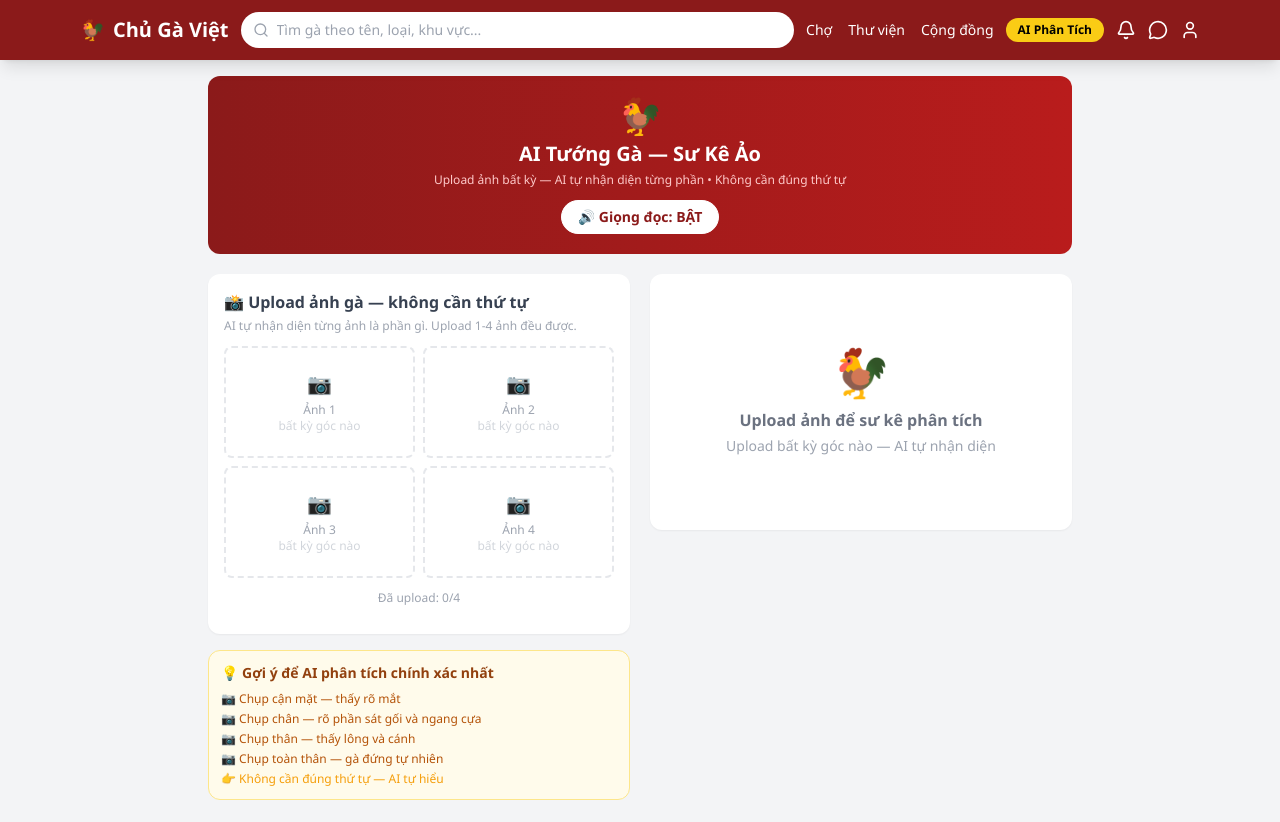
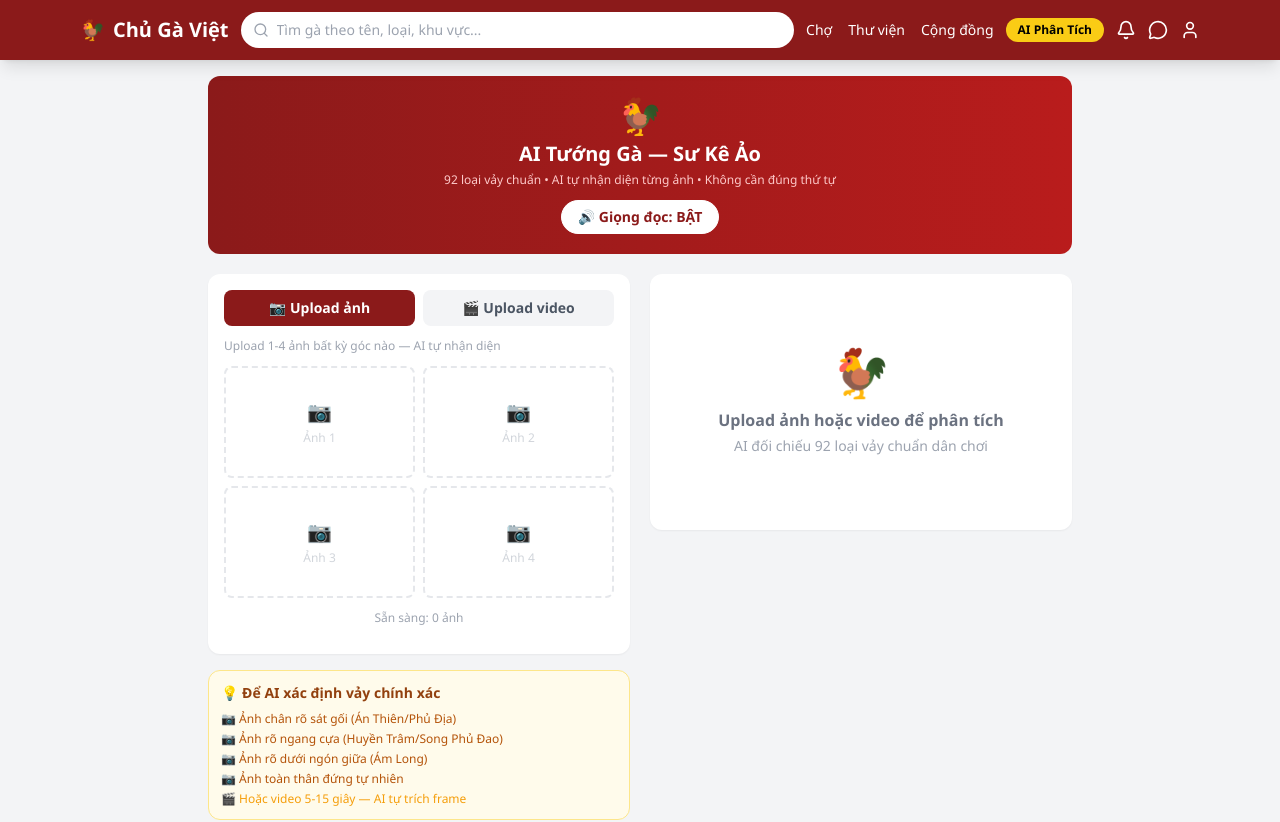
Before and after one commit to Song-Thao/chu-ga-viet, a Next.js app: page /ai-phan-tich in a window 1280 px wide. Shown: the top 822 px of the page. Built offline with nearby package versions, Linux system fonts and the light colour scheme.

Commit message:
Add video upload functionality and improve UI

```diff
--- a/app/ai-phan-tich/page.tsx
+++ b/app/ai-phan-tich/page.tsx
@@ -1,5 +1,5 @@
 'use client';
-import { useState } from 'react';
+import { useState, useRef } from 'react';
 
 export default function AIPhanTichPage() {
   const [images, setImages] = useState<(string | null)[]>([null, null, null, null]);
@@ -9,12 +9,16 @@ export default function AIPhanTichPage() {
   const [step, setStep] = useState(0);
   const [speaking, setSpeaking] = useState(false);
   const [voiceOn, setVoiceOn] = useState(true);
+  const [videoMode, setVideoMode] = useState(false);
+  const [videoFrames, setVideoFrames] = useState<string[]>([]);
+  const videoRef = useRef<HTMLVideoElement>(null);
+  const canvasRef = useRef<HTMLCanvasElement>(null);
 
   const LoadingSteps = [
     '📷 Nhận diện từng ảnh...',
     '👁 Quan sát mắt, chân, vảy...',
-    '🐾 Đối chiếu từ điển tướng số...',
-    '📋 Tổng hợp kết quả thực tế...',
+    '🐾 Đối chiếu 92 loại vảy...',
+    '📋 Tổng hợp kết quả...',
   ];
 
   const handleImage = (index: number, e: React.ChangeEvent<HTMLInputElement>) => {
@@ -31,6 +35,44 @@ export default function AIPhanTichPage() {
     reader.readAsDataURL(file);
   };
 
+  // Trích frame từ video
+  const handleVideo = (e: React.ChangeEvent<HTMLInputElement>) => {
+    const file = e.target.files?.[0];
+    if (!file) return;
+    const url = URL.createObjectURL(file);
+    const video = videoRef.current;
+    if (!video) return;
+    video.src = url;
+    video.load();
+    video.onloadedmetadata = () => {
+      const duration = video.duration;
+      // Lấy 4 frame tại 0s, 1/3, 2/3, cuối
+      const times = [0.5, duration * 0.33, duration * 0.66, duration - 0.5];
+      const frames: string[] = [];
+      let done = 0;
+
+      times.forEach((t, i) => {
+        const v = document.createElement('video');
+        v.src = url;
+        v.currentTime = Math.min(t, duration - 0.1);
+        v.addEventListener('seeked', () => {
+          const canvas = document.createElement('canvas');
+          canvas.width = 640;
+          canvas.height = 360;
+          canvas.getContext('2d')?.drawImage(v, 0, 0, 640, 360);
+          frames[i] = canvas.toDataURL('image/jpeg', 0.8);
+          done++;
+          if (done === 4) {
+            setVideoFrames(frames);
+            setImages(frames as any);
+            setResult(null);
+            setError('');
+          }
+        }, { once: true });
+      });
+    };
+  };
+
   const stopSpeech = () => { window.speechSynthesis?.cancel(); setSpeaking(false); };
 
   const speakResult = (r: any) => {
@@ -38,9 +80,10 @@ export default function AIPhanTichPage() {
     stopSpeech();
     const text = `
       Kết quả phân tích ${r.so_anh} ảnh. Điểm: ${r.tong_diem} trên 10. Độ tin cậy: ${r.do_tin_cay} phần trăm.
-      Phần thấy rõ: ${r.chat_luong}.
+      Phần thấy rõ: ${r.phan_thay_ro}.
       Mắt: ${r.mat}. Chân: ${r.chan}.
       Vảy quan sát: ${r.vay_quan_sat}.
+      Hàng hậu độ kẽm: ${r.hau_do_kem}.
       Kết luận vảy: ${r.vay_ket_luan}. ${r.vay_y_nghia}.
       Nhận xét: ${r.nhan_xet_tong}.
       Giá đề xuất: ${r.gia_de_xuat} đồng.
@@ -92,18 +135,21 @@ export default function AIPhanTichPage() {
   const getDiemMau = (d: number) => d >= 8 ? 'text-green-600' : d >= 6.5 ? 'text-yellow-600' : 'text-red-500';
   const getBarMau = (d: number) => d >= 8 ? 'bg-green-500' : d >= 6.5 ? 'bg-yellow-500' : 'bg-red-500';
   const getVayStyle = (loai: string) =>
-    loai === 'tot' ? 'bg-green-50 border-green-300 text-green-800' :
-    loai === 'xau' ? 'bg-red-50 border-red-300 text-red-800' :
-    'bg-gray-50 border-gray-300 text-gray-700';
+    loai === 'tot' ? 'bg-green-50 border-green-300' :
+    loai === 'xau' ? 'bg-red-50 border-red-300' :
+    'bg-gray-50 border-gray-200';
 
   return (
     <div className="max-w-4xl mx-auto px-4 py-4">
+      {/* hidden video element for frame extraction */}
+      <video ref={videoRef} className="hidden" crossOrigin="anonymous" />
+      <canvas ref={canvasRef} className="hidden" />
 
       {/* HEADER */}
       <div className="bg-gradient-to-r from-[#8B1A1A] to-red-700 text-white rounded-xl p-5 mb-5 text-center">
         <div className="text-4xl mb-1">🐓</div>
         <h1 className="font-black text-xl mb-1">AI Tướng Gà — Sư Kê Ảo</h1>
-        <p className="text-red-200 text-xs mb-3">Upload ảnh bất kỳ — AI tự nhận diện từng phần • Không cần đúng thứ tự</p>
+        <p className="text-red-200 text-xs mb-3">92 loại vảy chuẩn • AI tự nhận diện từng ảnh • Không cần đúng thứ tự</p>
         <button onClick={() => { setVoiceOn(!voiceOn); if (speaking) stopSpeech(); }}
           className={`px-4 py-1.5 rounded-full text-sm font-semibold border transition ${voiceOn ? 'bg-white text-[#8B1A1A] border-white' : 'bg-transparent text-white/60 border-white/30'}`}>
           {voiceOn ? '🔊 Giọng đọc: BẬT' : '🔇 Giọng đọc: TẮT'}
@@ -115,9 +161,23 @@ export default function AIPhanTichPage() {
         {/* UPLOAD */}
         <div className="space-y-4">
           <div className="bg-white rounded-xl p-4 shadow-sm">
-            <h2 className="font-bold text-gray-700 mb-1">📸 Upload ảnh gà — không cần thứ tự</h2>
-            <p className="text-xs text-gray-400 mb-3">AI tự nhận diện từng ảnh là phần gì. Upload 1-4 ảnh đều được.</p>
 
+            {/* CHỌN CHẾ ĐỘ */}
+            <div className="flex gap-2 mb-3">
+              <button onClick={() => { setVideoMode(false); setVideoFrames([]); }}
+                className={`flex-1 py-2 rounded-lg text-sm font-bold transition ${!videoMode ? 'bg-[#8B1A1A] text-white' : 'bg-gray-100 text-gray-600'}`}>
+                📷 Upload ảnh
+              </button>
+              <button onClick={() => setVideoMode(true)}
+                className={`flex-1 py-2 rounded-lg text-sm font-bold transition ${videoMode ? 'bg-[#8B1A1A] text-white' : 'bg-gray-100 text-gray-600'}`}>
+                🎬 Upload video
+              </button>
+            </div>
+
+            {/* UPLOAD ẢNH */}
+            {!videoMode && (
+              <>
+                <p className="text-xs text-gray-400 mb-3">Upload 1-4 ảnh bất kỳ góc nào — AI tự nhận diện</p>
                 <div className="grid grid-cols-2 gap-2 mb-3">
                   {[0,1,2,3].map(i => (
                     <label key={i} className="cursor-pointer">
@@ -131,28 +191,51 @@ export default function AIPhanTichPage() {
                       ) : (
                         <div className="h-28 border-2 border-dashed border-gray-200 rounded-lg flex flex-col items-center justify-center hover:border-red-400 hover:bg-red-50 transition">
                           <div className="text-xl mb-1">📷</div>
-                      <div className="text-xs text-gray-400">Ảnh {i+1}</div>
-                      <div className="text-xs text-gray-300">bất kỳ góc nào</div>
+                          <div className="text-xs text-gray-300">Ảnh {i+1}</div>
                         </div>
                       )}
                     </label>
                   ))}
                 </div>
+              </>
+            )}
+
+            {/* UPLOAD VIDEO */}
+            {videoMode && (
+              <>
+                <p className="text-xs text-gray-400 mb-3">Upload video 5-15 giây — AI tự trích 4 frame để phân tích</p>
+                <label className="block border-2 border-dashed border-gray-300 rounded-xl p-4 text-center cursor-pointer hover:border-red-400 hover:bg-red-50 transition mb-3">
+                  <input type="file" accept="video/*" className="hidden" onChange={handleVideo} />
+                  <div className="text-3xl mb-2">🎬</div>
+                  <div className="text-sm text-gray-500">Nhấn để chọn video</div>
+                  <div className="text-xs text-gray-400 mt-1">MP4, MOV • Tối ưu 5-15 giây</div>
+                </label>
+                {videoFrames.length > 0 && (
+                  <div>
+                    <div className="text-xs text-green-600 font-semibold mb-2">✓ Đã trích {videoFrames.length} frame từ video</div>
+                    <div className="grid grid-cols-4 gap-1">
+                      {videoFrames.map((f, i) => (
+                        <img key={i} src={f} alt="" className="w-full h-16 object-cover rounded" />
+                      ))}
+                    </div>
+                  </div>
+                )}
+              </>
+            )}
 
             <div className="text-xs text-center mb-3">
-              <span className="text-gray-400">Đã upload: {uploadedCount}/4</span>
-              {uploadedCount >= 1 && <span className="text-green-600 ml-1 font-semibold">✓ Sẵn sàng</span>}
-              {uploadedCount === 4 && <span className="text-blue-600 ml-1">🎯 Đủ 4 góc!</span>}
+              <span className="text-gray-400">Sẵn sàng: {uploadedCount} ảnh</span>
+              {uploadedCount === 4 && <span className="text-blue-600 ml-1 font-semibold">🎯 Đủ 4 góc!</span>}
             </div>
 
             {uploadedCount > 0 && !loading && (
               <button onClick={handleAnalyze}
                 className="w-full bg-[#8B1A1A] text-white font-black py-3 rounded-xl hover:bg-[#6B0F0F] transition">
-                🐓 Phân tích {uploadedCount} ảnh
+                🐓 Phân tích {uploadedCount} ảnh — đối chiếu 92 loại vảy
               </button>
             )}
             {uploadedCount > 0 && (
-              <button onClick={() => { setImages([null,null,null,null]); setResult(null); setError(''); stopSpeech(); }}
+              <button onClick={() => { setImages([null,null,null,null]); setVideoFrames([]); setResult(null); setError(''); stopSpeech(); }}
                 className="w-full mt-2 border border-gray-200 text-gray-400 py-2 rounded-xl text-sm hover:bg-gray-50 transition">
                 🔄 Xóa tất cả
               </button>
@@ -161,13 +244,13 @@ export default function AIPhanTichPage() {
           </div>
 
           <div className="bg-amber-50 border border-amber-200 rounded-xl p-3">
-            <h3 className="font-bold text-amber-800 mb-2 text-sm">💡 Gợi ý để AI phân tích chính xác nhất</h3>
+            <h3 className="font-bold text-amber-800 mb-2 text-sm">💡 Để AI xác định vảy chính xác</h3>
             <div className="space-y-1 text-xs text-amber-700">
-              <div>📷 Chụp cận mặt — thấy rõ mắt</div>
-              <div>📷 Chụp chân — rõ phần sát gối và ngang cựa</div>
-              <div>📷 Chụp thân — thấy lông và cánh</div>
-              <div>📷 Chụp toàn thân — gà đứng tự nhiên</div>
-              <div className="text-amber-500 mt-1">👉 Không cần đúng thứ tự — AI tự hiểu</div>
+              <div>📷 Ảnh chân rõ sát gối (Án Thiên/Phủ Địa)</div>
+              <div>📷 Ảnh rõ ngang cựa (Huyền Trâm/Song Phủ Đao)</div>
+              <div>📷 Ảnh rõ dưới ngón giữa (Ám Long)</div>
+              <div>📷 Ảnh toàn thân đứng tự nhiên</div>
+              <div className="text-amber-500 mt-1">🎬 Hoặc video 5-15 giây — AI tự trích frame</div>
             </div>
           </div>
         </div>
@@ -190,12 +273,12 @@ export default function AIPhanTichPage() {
           {result && !loading && (
             <div className="space-y-3">
 
-              {/* ĐIỂM + ĐỌC */}
+              {/* ĐIỂM */}
               <div className="bg-white rounded-xl p-4 shadow-sm">
                 <div className="flex justify-between items-start mb-1">
                   <div>
                     <h3 className="font-black text-gray-800">🏆 Kết luận sư kê</h3>
-                    <div className="text-xs text-gray-400">{result.so_anh} ảnh • Độ rõ trung bình: {result.do_ro}%</div>
+                    <div className="text-xs text-gray-400">{result.so_anh} ảnh • Độ rõ: {result.do_ro}%</div>
                   </div>
                   <div className={`text-3xl font-black ${getDiemMau(result.tong_diem)}`}>{result.tong_diem}/10</div>
                 </div>
@@ -218,25 +301,21 @@ export default function AIPhanTichPage() {
                 )}
               </div>
 
-              {/* AI ĐÃ NHẬN DIỆN ĐƯỢC GÌ */}
+              {/* AI NHẬN DIỆN */}
               <div className="bg-blue-50 border border-blue-100 rounded-xl p-3">
                 <div className="font-bold text-blue-700 text-xs mb-1">🔍 AI nhận diện từng ảnh</div>
                 <p className="text-xs text-gray-600">{result.nhan_dien_anh}</p>
-                {result.chat_luong && (
-                  <div className="mt-1.5 text-xs text-green-700"><span className="font-semibold">Thấy rõ:</span> {result.chat_luong}</div>
-                )}
-                {result.phan_khong_ro && (
-                  <div className="mt-0.5 text-xs text-orange-600"><span className="font-semibold">Chưa rõ:</span> {result.phan_khong_ro}</div>
-                )}
+                {result.phan_thay_ro && <div className="mt-1 text-xs text-green-700"><b>Thấy rõ:</b> {result.phan_thay_ro}</div>}
+                {result.phan_khong_ro && <div className="mt-0.5 text-xs text-orange-600"><b>Chưa rõ:</b> {result.phan_khong_ro}</div>}
               </div>
 
-              {/* MẮT + CHÂN + LÔNG */}
+              {/* NGOẠI HÌNH */}
               <div className="bg-white border border-gray-100 rounded-xl p-3">
                 <div className="font-bold text-gray-700 text-sm mb-2">👁 Nhận diện ngoại hình</div>
                 <div className="space-y-1.5 text-sm text-gray-600">
-                  <div><span className="font-semibold text-gray-700">Mắt:</span> {result.mat}</div>
-                  <div><span className="font-semibold text-gray-700">Chân:</span> {result.chan}</div>
-                  <div><span className="font-semibold text-gray-700">Lông/Dáng:</span> {result.long_dang}</div>
+                  <div><b className="text-gray-700">Mắt:</b> {result.mat}</div>
+                  <div><b className="text-gray-700">Chân:</b> {result.chan}</div>
+                  <div><b className="text-gray-700">Lông/Dáng:</b> {result.long_dang}</div>
                 </div>
               </div>
 
@@ -244,9 +323,17 @@ export default function AIPhanTichPage() {
               <div className="bg-yellow-50 border border-yellow-200 rounded-xl p-3">
                 <div className="font-bold text-yellow-700 text-sm mb-1">🐾 AI quan sát vảy</div>
                 <p className="text-sm text-gray-600 mb-2">{result.vay_quan_sat}</p>
+                {result.hau_do_kem && (
+                  <div className="text-xs text-gray-500 mb-2 bg-white rounded p-2 border border-yellow-100">
+                    <b>Hàng Hậu/Độ/Kẽm:</b> {result.hau_do_kem}
+                  </div>
+                )}
                 <div className={`rounded-lg p-2.5 border ${getVayStyle(result.vay_loai)}`}>
                   <div className="font-bold text-sm">{result.vay_ket_luan}</div>
-                  <div className="text-xs mt-0.5 opacity-80">{result.vay_y_nghia}</div>
+                  {result.tin_cay_vay && result.vay_ten && (
+                    <div className="text-xs text-gray-500 mt-0.5">Độ tin cậy: {result.tin_cay_vay}%</div>
+                  )}
+                  <div className="text-xs mt-0.5 text-gray-600">{result.vay_y_nghia}</div>
                 </div>
               </div>
 
@@ -266,7 +353,7 @@ export default function AIPhanTichPage() {
                 )}
               </div>
 
-              {/* NHẬN XÉT TỔNG */}
+              {/* NHẬN ĐỊNH */}
               {result.nhan_xet_tong && (
                 <div className="bg-purple-50 border border-purple-100 rounded-xl p-3">
                   <div className="font-bold text-purple-700 text-sm mb-1">🤖 Nhận định AI</div>
@@ -288,13 +375,13 @@ export default function AIPhanTichPage() {
                 <p className="text-sm text-gray-500">{result.yeu_cau_bo_sung}</p>
               </div>
 
-              <p className="text-xs text-gray-400 text-center italic px-2">{result.canh_bao}</p>
+              <p className="text-xs text-gray-400 text-center italic">{result.canh_bao}</p>
 
               <div className="flex gap-3">
                 <a href="/dang-ga" className="flex-1 bg-[#8B1A1A] text-white font-bold py-3 rounded-xl text-sm text-center hover:bg-[#6B0F0F] transition">
                   📋 Đăng bán ngay
                 </a>
-                <button onClick={() => { setImages([null,null,null,null]); setResult(null); stopSpeech(); }}
+                <button onClick={() => { setImages([null,null,null,null]); setVideoFrames([]); setResult(null); stopSpeech(); }}
                   className="flex-1 border border-gray-300 text-gray-600 font-bold py-3 rounded-xl text-sm hover:bg-gray-50 transition">
                   🔄 Phân tích gà khác
                 </button>
@@ -305,8 +392,8 @@ export default function AIPhanTichPage() {
           {uploadedCount === 0 && !loading && !result && (
             <div className="bg-white rounded-xl p-6 shadow-sm text-center h-64 flex flex-col items-center justify-center">
               <div className="text-5xl mb-3">🐓</div>
-              <div className="font-semibold text-gray-500">Upload ảnh để sư kê phân tích</div>
-              <div className="text-sm text-gray-400 mt-1">Upload bất kỳ góc nào — AI tự nhận diện</div>
+              <div className="font-semibold text-gray-500">Upload ảnh hoặc video để phân tích</div>
+              <div className="text-sm text-gray-400 mt-1">AI đối chiếu 92 loại vảy chuẩn dân chơi</div>
             </div>
           )}
         </div>
```
Lines whose indentation alone changed are shown as unchanged.
